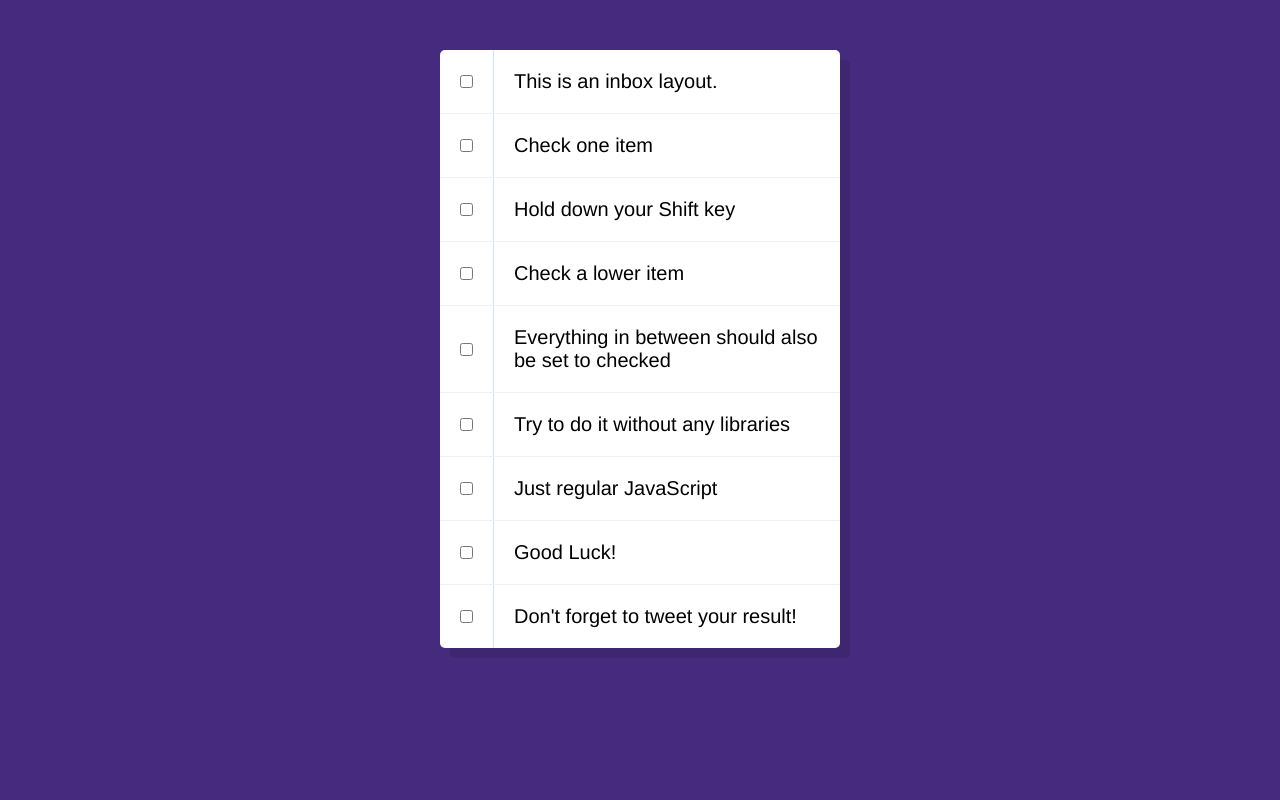
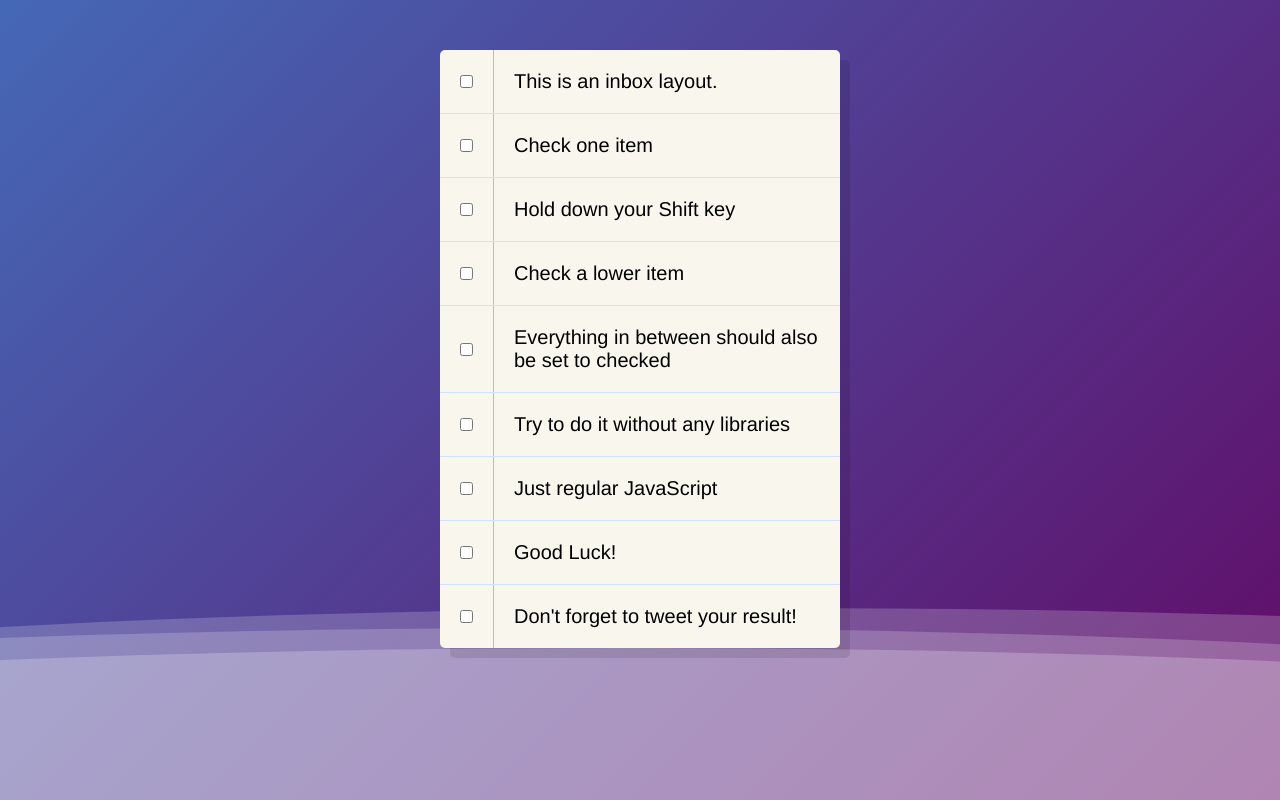
Before and after one commit to odscarpa/javaScript30Course, a plain HTML site: page Checkboxes/index.html in a window 1280 px wide. Drawn offline with Linux system fonts and the light colour scheme.

Commit message:
the page looked boring so i did some crazy cool css transition animations, i love the internet

```diff
--- a/Checkboxes/index.html
+++ b/Checkboxes/index.html
@@ -7,6 +7,11 @@
     <link rel="icon" href="https://fav.farm/🖥" />
 </head>
 <body>
+<div>
+    <div class="wave"></div>
+    <div class="wave"></div>
+    <div class="wave"></div>
+</div>
 <div class="inbox">
     <div class="item">
         <label>
--- a/Checkboxes/style.css
+++ b/Checkboxes/style.css
@@ -1,12 +1,81 @@
 html {
     font-family: sans-serif;
-    background: #462A7D;
+}
+
+body {
+    margin: auto;
+    font-family: -apple-system, BlinkMacSystemFont, sans-serif;
+    overflow: auto;
+    background: linear-gradient(315deg, rgba(101,0,94,1) 3%, rgba(60,132,206,1) 38%, rgba(48,238,226,1) 68%, rgba(255,25,25,1) 98%);
+    animation: gradient 15s ease infinite;
+    background-size: 400% 400%;
+    background-attachment: fixed;
+}
+
+@keyframes gradient {
+    0% {
+        background-position: 0% 0%;
+    }
+    50% {
+        background-position: 100% 100%;
+    }
+    100% {
+        background-position: 0% 0%;
+    }
+}
+
+.wave {
+    background: rgb(255 255 255 / 25%);
+    border-radius: 1000% 1000% 0 0;
+    position: fixed;
+    width: 200%;
+    height: 12em;
+    animation: wave 10s -3s linear infinite;
+    transform: translate3d(0, 0, 0);
+    opacity: 0.8;
+    bottom: 0;
+    left: 0;
+    z-index: -1;
+}
+
+.wave:nth-of-type(2) {
+    bottom: -1.25em;
+    animation: wave 18s linear reverse infinite;
+    opacity: 0.8;
+}
+
+.wave:nth-of-type(3) {
+    bottom: -2.5em;
+    animation: wave 20s -1s reverse infinite;
+    opacity: 0.9;
+}
+
+@keyframes wave {
+    2% {
+        transform: translateX(1);
+    }
+
+    25% {
+        transform: translateX(-25%);
+    }
+
+    50% {
+        transform: translateX(-50%);
+    }
+
+    75% {
+        transform: translateX(-25%);
+    }
+
+    100% {
+        transform: translateX(1);
+    }
 }
 
 .inbox {
     max-width: 400px;
     margin: 50px auto;
-    background: white;
+    background: #F9F6EE;
     border-radius: 5px;
     box-shadow: 10px 10px 0 rgba(0,0,0,0.1);
 }
@@ -14,7 +83,7 @@ html {
 .item {
     display: flex;
     align-items: center;
-    border-bottom: 1px solid #F1F1F1;
+    border-bottom: 1px solid #D1E2FF;
 }
 
 .item:last-child {
@@ -38,5 +107,5 @@ p {
     font-family: 'helvetica neue', emoji;
     font-size: 20px;
     font-weight: 200;
-    border-left: 1px solid #D1E2FF;
+    border-left: 1px solid #FAA0A0;
 }
```
